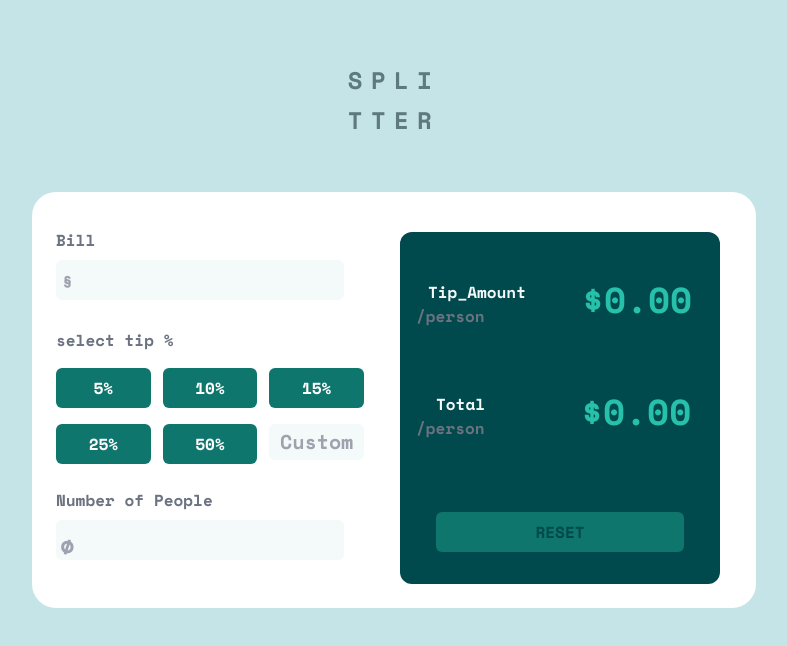
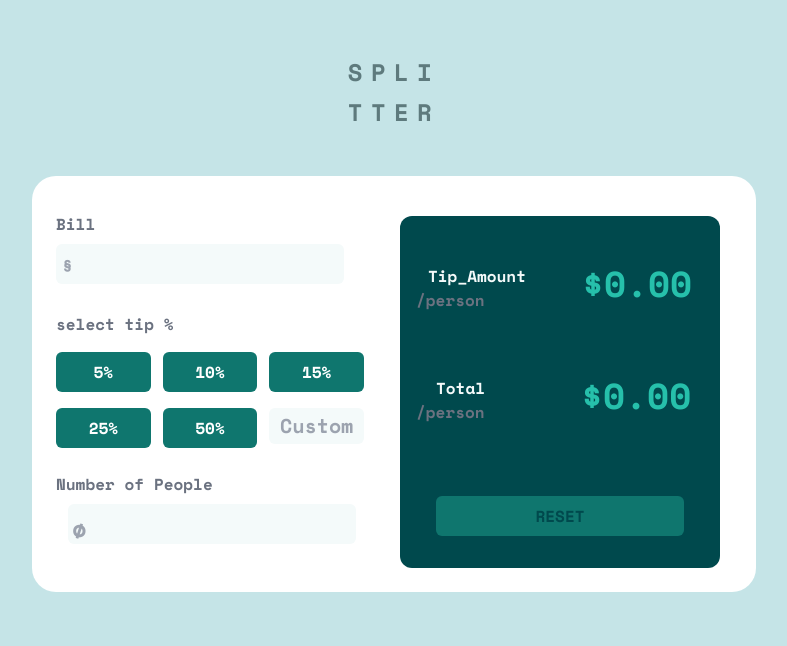
Before and after one commit to shivaraj110/tip-calculator-app, a React (Vite) app in the folder frontend/: page / in a window 1280 px wide. Shown: the top 646 px of the page, without its empty margins (246-1033 px from the left). Built offline with nearby package versions, Linux system fonts and the light colour scheme.

Commit message:
margin changes

```diff
--- a/frontend/src/components/Logo.tsx
+++ b/frontend/src/components/Logo.tsx
@@ -2,7 +2,7 @@ export function Logo() {
   return (
     <div>
       <div className="flex justify-center space-mono-regular text-2xl tracking-widest text-grayish-cyan">
-        <div className="mt-16">
+        <div className="mt-14">
             SPLI
         </div>
       </div>
--- a/frontend/src/components/MainCard.tsx
+++ b/frontend/src/components/MainCard.tsx
@@ -1,7 +1,7 @@
 import { Button } from "./Button";
 export const MainCard = () => {
   return (
-    <div className="flex justify-center mt-14 space-mono-regular flex-wrap ">
+    <div className="flex justify-center mt-12 space-mono-regular flex-wrap ">
       <div className="bg-white rounded-3xl sm:max-w-7/12 h-max flex justify-center p-6 flex-row flex-grow-0 sm:flex-nowrap flex-wrap ">
         <div className="rounded-xl w-80 h-max col-span-1 mt-2 flex-row md:flex-grow ">
           <div className="col-span-1 flex">
@@ -51,7 +51,7 @@ export const MainCard = () => {
         <div className="text-gray-500 mt-6 flex-col ">
             Number of People
                 </div>
-        <div className="text-dark-cyan w-72 mt-2 mb-3">
+        <div className="text-dark-cyan w-72 ml-3 mt-2 mb-3">
                 <input
                   type="text"
                   placeholder="ø"
@@ -59,7 +59,7 @@ export const MainCard = () => {
                 />
               </div>
         </div>
-        <div className="bg-dark-cyan rounded-xl w-80 h-max  sm:pt-2 mt-4 mr-12 md:flex-grow p-4 sm:mr-3 pt-3 ml-6 flex-row ">
+        <div className="bg-dark-cyan rounded-xl w-80 h-max  sm:pt-2 mt-4 mr-8 md:flex-grow p-4 sm:mr-3 pt-3 ml-6 flex-row ">
           <div className="col-span-1 flex">
             <div className="flex-row">
               <div className="text-very-lightCyan pt-10 pl-3 ">Tip_Amount</div>
```
